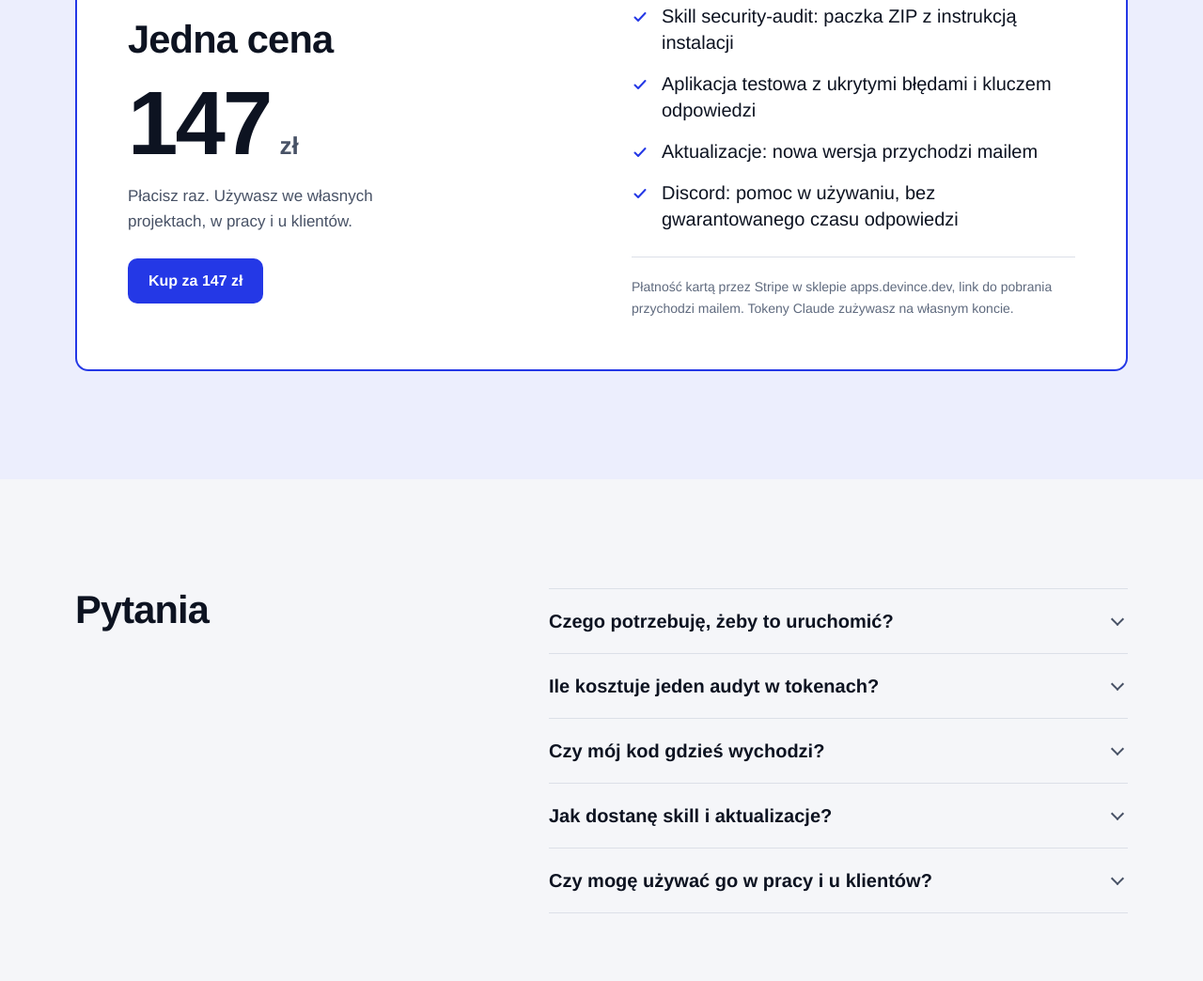
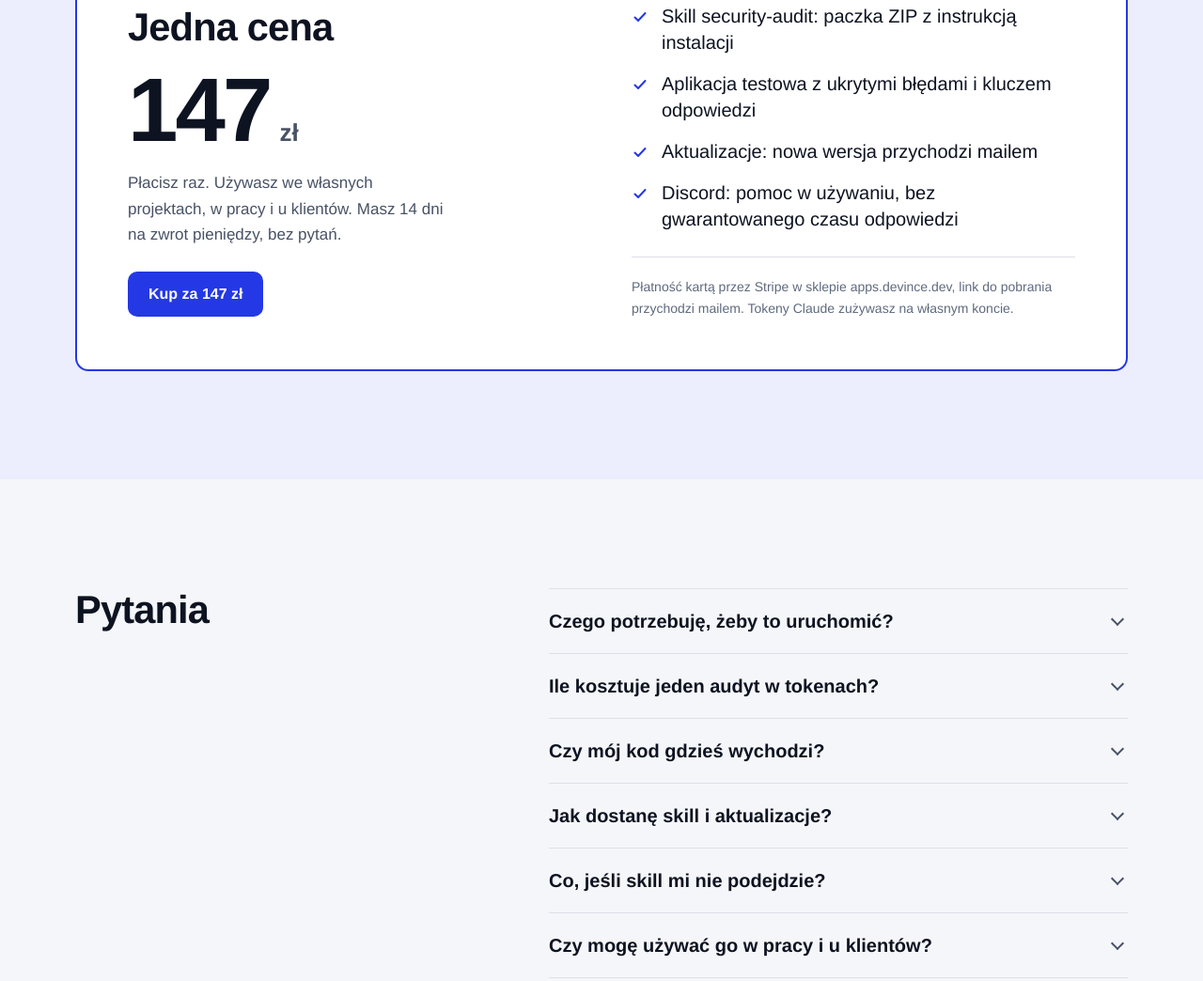
Before and after one commit to bartek-filipiuk/security-audit-landing, an Astro site: page / in a window 1280 px wide. Shown: the part 5513-6557 px from the top of the page at 94% size. Built offline with nearby package versions, Linux system fonts and the light colour scheme; Astro itself is replaced by a stand-in of ours.

Commit message:
Offer a 14-day refund

```diff
--- a/src/components/Faq.astro
+++ b/src/components/Faq.astro
@@ -19,6 +19,10 @@
         <p>Płacisz kartą przez Stripe na apps.devince.dev. Zaraz potem dostajesz mailem link do pobrania paczki ZIP, ważny 7&nbsp;dni. W&nbsp;środku jest instrukcja instalacji i&nbsp;zaproszenie na Discorda. Na Discordzie jedna zasada: nie wklejamy kroków ataku ani sekretów ze swoich raportów. Gdy wychodzi nowa wersja, dostajesz mailem nowy link.</p>
       </details>
       <details>
+        <summary>Co, jeśli skill mi nie podejdzie?</summary>
+        <p>Napisz na bartek@devince.dev w&nbsp;ciągu 14&nbsp;dni od zakupu. Zwracam całą kwotę, bez pytań.</p>
+      </details>
+      <details>
         <summary>Czy mogę używać go w&nbsp;pracy i&nbsp;u&nbsp;klientów?</summary>
         <p>Tak: we własnych projektach, w&nbsp;pracy i&nbsp;u&nbsp;klientów, bez limitu projektów. Nie odsprzedajesz i&nbsp;nie udostępniasz plików skilla innym.</p>
       </details>
--- a/src/components/Pricing.astro
+++ b/src/components/Pricing.astro
@@ -13,7 +13,7 @@ const included = [
       <div class="left">
         <h2 class="h2">Jedna cena</h2>
         <p class="price"><span class="amount">{SITE.price}</span><span class="cur">zł</span></p>
-        <p class="note">Płacisz raz. Używasz we własnych projektach, w&nbsp;pracy i&nbsp;u&nbsp;klientów.</p>
+        <p class="note">Płacisz raz. Używasz we własnych projektach, w&nbsp;pracy i&nbsp;u&nbsp;klientów. Masz 14&nbsp;dni na zwrot pieniędzy, bez pytań.</p>
         <a class="btn btn-primary" href={SITE.checkout}>Kup za {zl(SITE.price)}</a>
       </div>
       <div class="right">
```
